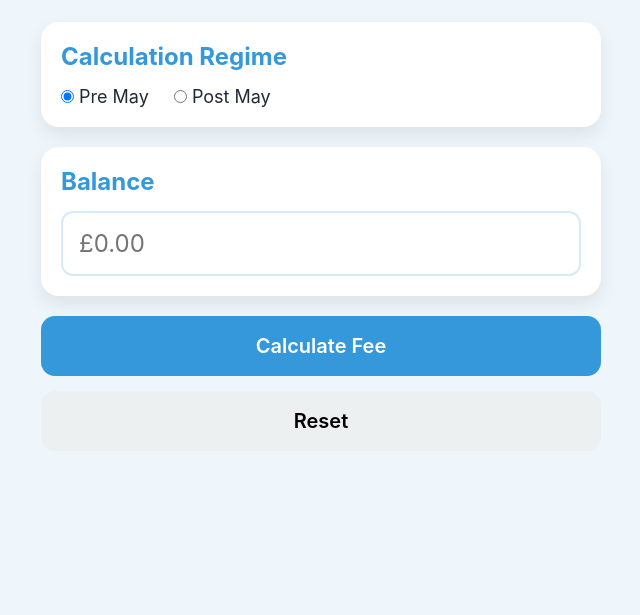
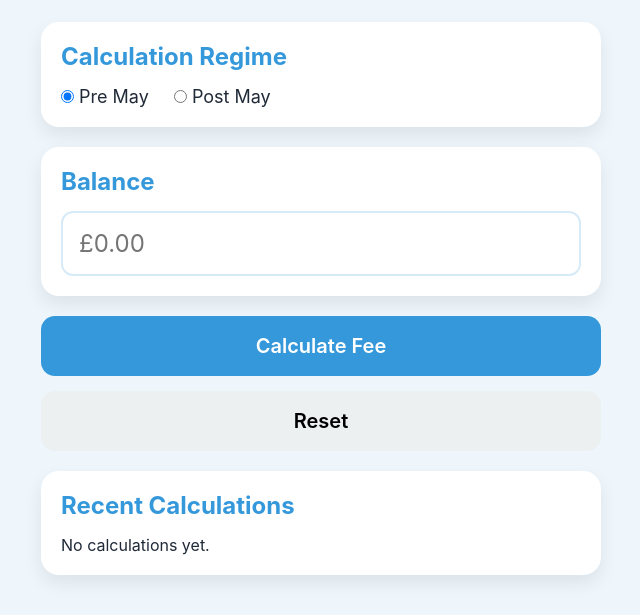
Before and after one commit to bdz58mz8m2-svg/Feeflow, a plain HTML site: page index.html in a window 1280 px wide. Shown: the part 242-857 px from the top of the page, without its empty margins (319-959 px from the left). Before the commit the page ends 800 px from the top, so only its background shows below. Drawn offline with Linux system fonts and the light colour scheme.

Commit message:
Update index.html

```diff
--- a/index.html
+++ b/index.html
@@ -153,6 +153,17 @@
     </div>
 
 </section>
+        <section class="card">
+
+    <h2>Recent Calculations</h2>
+
+    <div id="recentList">
+
+        <p>No calculations yet.</p>
+
+    </div>
+
+</section>
     </main>
 
 </div>
```
